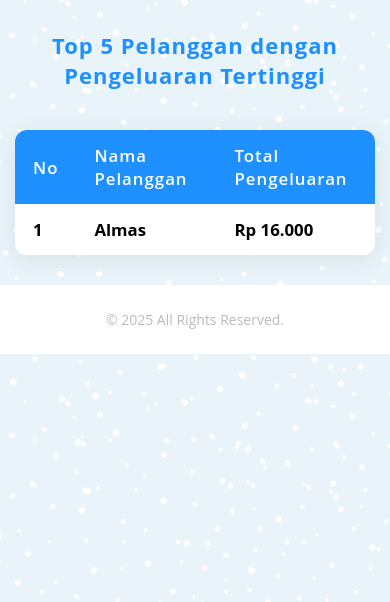
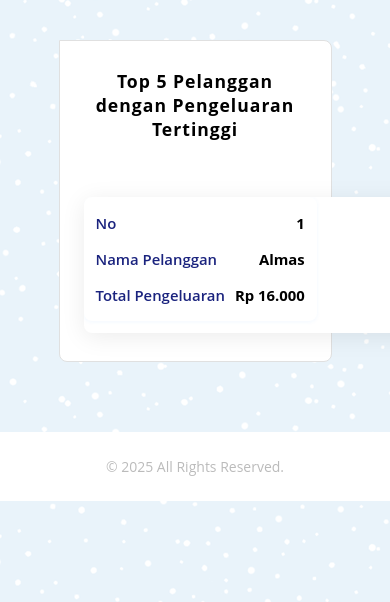
Before and after one commit to tsaqibdns/uasPemwebKel6, a PHP site: page /rumah_laundry_6/top5.php in a window 390 px wide. Shown: the part 136-738 px from the top of the page. Run offline with PHP 8.4, Linux system fonts and the light colour scheme; the visitor is signed in with stand-in values (Sample User, id 1); data comes from the database, SQL or seed files in the repository.

Commit message:
update lagi

```diff
--- a/_assets/css/style.css
+++ b/_assets/css/style.css
@@ -1232,7 +1232,7 @@
 	text-align: left;
 }
 .top5-table th {
-    background: #1e90ff;
+	background: #3a66c1;
 	color: #fff;
 	font-weight: 600;
 	letter-spacing: 1px;
@@ -1260,12 +1260,12 @@
 	border-bottom: none;
 }
 
-/* Laporan Harian Styles */
+
+
 .laporan-harian-container {
     margin-top: 40px;
     margin-bottom: 40px;
     background: rgba(255,255,255,0.95);
-    border-radius: 14px;
     box-shadow: 0 4px 24px rgba(30,144,255,0.07);
     padding: 32px 24px 40px 24px;
     max-width: 700px;
@@ -1273,7 +1273,7 @@
 }
 .laporan-harian-title {
     text-align: center;
-    color: #1a237e;
+    color: black;
     font-size: 2rem;
     margin-bottom: 28px;
     letter-spacing: 1px;
@@ -1287,13 +1287,21 @@
     overflow: hidden;
     box-shadow: 0 2px 8px rgba(30,144,255,0.08);
 }
-.laporan-harian-table th, .laporan-harian-table td {
+.laporan-harian-table th{
+    padding: 14px 16px;
+    text-align: center;
+    font-size: 1.05rem;
+	background: #3a66c1;
+}
+
+.laporan-harian-table td {
     padding: 14px 16px;
     text-align: center;
     font-size: 1.05rem;
 }
+
 .laporan-harian-table th {
-    background: #3f51b5;
+    background: #3a66c1;
     color: #fff;
     font-weight: 600;
     letter-spacing: 1px;
@@ -1315,16 +1323,86 @@
     border-bottom: none;
 }
 
+.top5-container {
+	margin-top: 40px;
+	margin-bottom: 40px;
+	background: #fff;
+	border: 1px solid #e0e0e0;
+	border-radius: 0 8px 8px 8px;
+	box-shadow: 0 2px 8px rgba(0,0,0,0.04);
+	padding: 28px 24px;
+	animation: fadeIn 0.3s;
+	width: 100%;
+	max-width: 70%;
+}
+.top5-title {
+    text-align: center;
+    color: blacks;
+    font-size: 2rem;
+    margin-bottom: 28px;
+    letter-spacing: 1px;
+    font-weight: 700;
+}
+
 @media (max-width: 800px) {
+    .top5-container,
     .laporan-harian-container {
-        padding: 16px 4px 24px 4px;
-        max-width: 98vw;
+		margin-top: 40px;
+		margin-bottom: 40px;
+		background: #fff;
+		border: 1px solid #e0e0e0;
+		border-radius: 0 8px 8px 8px;
+		box-shadow: 0 2000px 8000px rgba(0,0,0,0.4);
+		padding: 28px 24px;
+		animation: fadeIn 0.3s;
+		width: 100%;
+		max-width: 70%;
     }
+    .top5-title,
     .laporan-harian-title {
-        font-size: 1.2rem;
+        font-size: 1.1rem;
+        margin-bottom: 16px;
     }
-    .laporan-harian-table th, .laporan-harian-table td {
-        padding: 8px 4px;
+    .top5-table,
+    .laporan-harian-table {
         font-size: 0.95rem;
+        min-width: 340px;
+        width: 100%;
+        display: block;
+        overflow-x: auto;
+        border-radius: 8px;
+    }
+    .top5-table thead,
+    .laporan-harian-table thead {
+        display: none;
+    }
+    .top5-table tbody tr,
+    .laporan-harian-table tbody tr {
+        display: block;
+        margin-bottom: 12px;
+        background: #fff;
+        border-radius: 8px;
+        box-shadow: 0 1px 4px rgba(30,144,255,0.06);
+        padding: 8px 0;
+    }
+    .top5-table td,
+    .laporan-harian-table td {
+        display: flex;
+        justify-content: space-between;
+        align-items: center;
+        padding: 8px 12px;
+        border: none;
+        font-size: 0.98em;
+        position: relative;
+    }
+    .top5-table td:before,
+    .laporan-harian-table td:before {
+        content: attr(data-label);
+        font-weight: 600;
+        color: #1a237e;
+        flex: 1;
+        min-width: 110px;
+        margin-right: 10px;
+        text-align: left;
     }
 }
--- a/_header.php
+++ b/_header.php
@@ -34,6 +34,5 @@
 			<a href="<?=url('riwayat_transaksi/riwayat.php')?>" class="link-nav">Riwayat Transaksi</a>
 			<a href="<?=url('top5.php')?>" class="link-nav">Top 5</a>
 			<a href="<?=url('paket/paket.php')?>" class="link-nav">Daftar Paket</a>
-
 		</div>
 	</header>
--- a/paket/pkt_cs/edit.php
+++ b/paket/pkt_cs/edit.php
@@ -2,7 +2,6 @@
    require_once('../../_header.php');
    $id_cs = $_GET['id_cs'];
    $data_cs = query("SELECT * FROM tb_cuci_satuan WHERE id_cs = '$id_cs'")[0];
-   var_dump($data_cs);
 ?>
 
    <?php if (isset($_POST['ubah'])) : ?>
--- a/paket/pkt_dc/edit.php
+++ b/paket/pkt_dc/edit.php
@@ -2,7 +2,6 @@
    require_once('../../_header.php');
    $id_dc = $_GET['id_dc'];
    $data_dc = query("SELECT * FROM tb_dry_clean WHERE id_dc = '$id_dc'")[0];
-   // var_dump($data_dc);
 ?>
 
 <?php if (isset($_POST['ubah'])) : ?>
--- a/top5.php
+++ b/top5.php
@@ -5,61 +5,9 @@
 // Query top 5 pelanggan
 $top5_pelanggan = query("SELECT * FROM top5_pelanggan LIMIT 5");
 ?>
-<style>
-    .top5-table {
-    width: 100%;
-    max-width: 600px;
-    margin: 40px auto 0 auto;
-    border-collapse: collapse;
-    background: #fff;
-    border-radius: 12px;
-    box-shadow: 0 4px 24px rgba(0,0,0,0.08);
-    overflow: hidden;
-    font-size: 1.05rem;
-}
-.top5-table th, .top5-table td {
-    padding: 14px 18px;
-    text-align: left;
-}
-.top5-table th {
-    background: #1e90ff;
-    color: #fff;
-    font-weight: 600;
-    letter-spacing: 1px;
-}
-.top5-table tbody tr {
-    transition: background 0.2s;
-}
-.top5-table tbody tr.top5-hover {
-    background: #e6f2ff;
-}
-.top5-table tbody tr.top5-highlight {
-    background: #ffe082;
-    font-weight: bold;
-}
-.top5-table tbody tr:nth-child(even) {
-    background: #f7faff;
-}
-.top5-table tbody tr:nth-child(odd) {
-    background: #fff;
-}
-.top5-table td {
-    border-bottom: 1px solid #e0e0e0;
-}
-.top5-table tbody tr:last-child td {
-    border-bottom: none;
-}
 
-.container h2 {
-    text-align: center;
-    margin-top: 30px;
-    color: #1e90ff;
-    letter-spacing: 1px;
-}
-</style>
-
-<div class="container">
-    <h2>Top 5 Pelanggan dengan Pengeluaran Tertinggi</h2>
+<div class="container top5-container">
+    <h2 class="top5-title">Top 5 Pelanggan dengan Pengeluaran Tertinggi</h2>
     <table class="top5-table" border="0" cellpadding="10" cellspacing="0">
         <thead>
             <tr>
@@ -71,9 +19,9 @@
         <tbody>
             <?php $no = 1; foreach($top5_pelanggan as $row): ?>
             <tr>
-                <td><?= $no++; ?></td>
-                <td><?= htmlspecialchars($row['nama']); ?></td>
-                <td>Rp <?= number_format($row['total_pengeluaran'],0,',','.'); ?></td>
+                <td data-label="No"><?= $no++; ?></td>
+                <td data-label="Nama Pelanggan"><?= htmlspecialchars($row['nama']); ?></td>
+                <td data-label="Total Pengeluaran">Rp <?= number_format($row['total_pengeluaran'],0,',','.'); ?></td>
             </tr>
             <?php endforeach; ?>
         </tbody>
```
Lines whose indentation alone changed are shown as unchanged.
